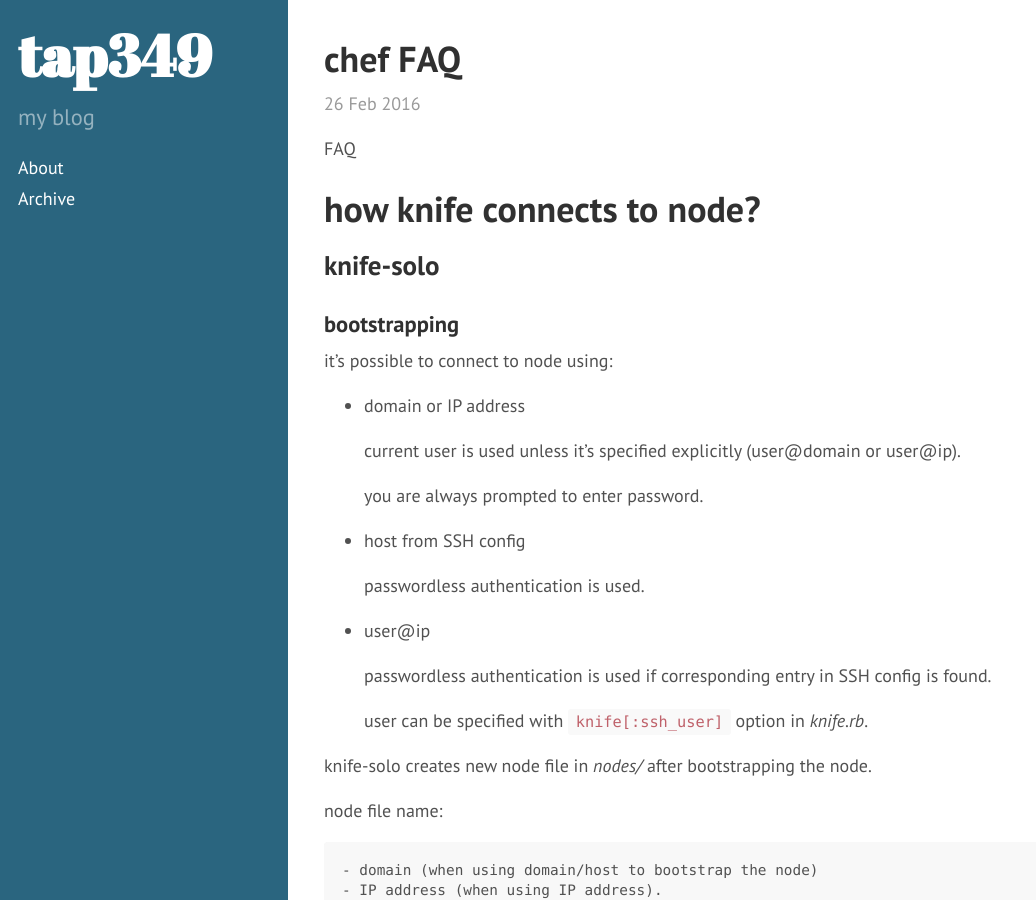
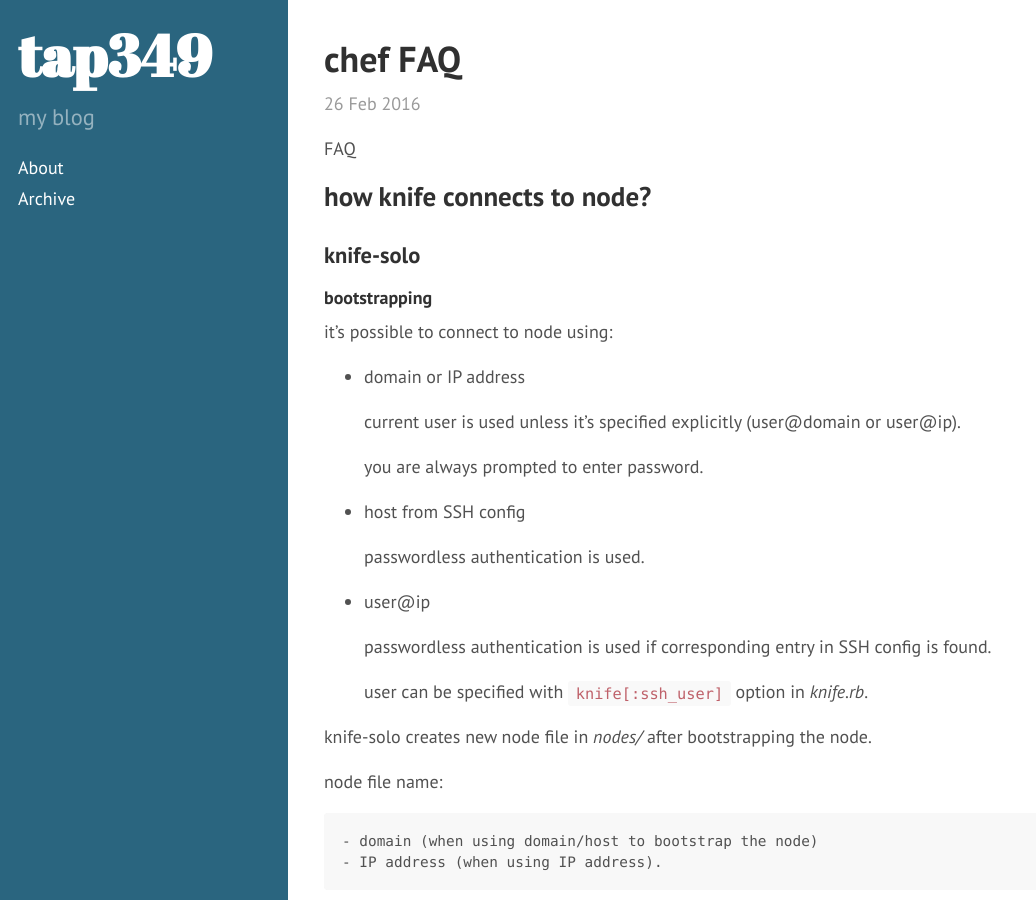
Before and after one commit to tap349/tap349.github.io, a Jekyll site: the page built from _posts/2016-02-27-chef-faq.md, in a window 1280 px wide and 900 px high. Shown: the whole window, without its empty margins (0-1036 px from the left). Built offline with Jekyll 4.4.1, drawn with Linux system fonts in a browser that asks for light colours.

Commit message:
update 2016-02-27_20:26:23

```diff
--- a/_posts/2016-02-27-chef-faq.md
+++ b/_posts/2016-02-27-chef-faq.md
@@ -10,11 +10,11 @@ FAQ
 
 <!-- more -->
 
-# how knife connects to node?
+## how knife connects to node?
 
-## knife-solo
+### knife-solo
 
-### bootstrapping
+#### bootstrapping
 
   it's possible to connect to node using:
 
@@ -43,7 +43,7 @@ FAQ
     - domain (when using domain/host to bootstrap the node)
     - IP address (when using IP address).
 
-### cooking
+#### cooking
 
   when using knife-solo and chef-solo there is no chef server where
   information about nodes might be stored.
@@ -61,9 +61,9 @@ FAQ
   - chef-solo provisions the node using node file
     (it is created if it doesn't exist - see previous step)
 
-## knife-zero
+### knife-zero
 
-### bootstrapping
+#### bootstrapping
 
   same as file for knife-solo except that it's possible to specify
   node name with `--node-name` option when bootstrapping the node -
@@ -71,7 +71,7 @@ FAQ
 
   if using host from SSH config it's used as a node name.
 
-### cooking
+#### cooking
 
   TODO: about `knife[:attribute]` option.
 
```
